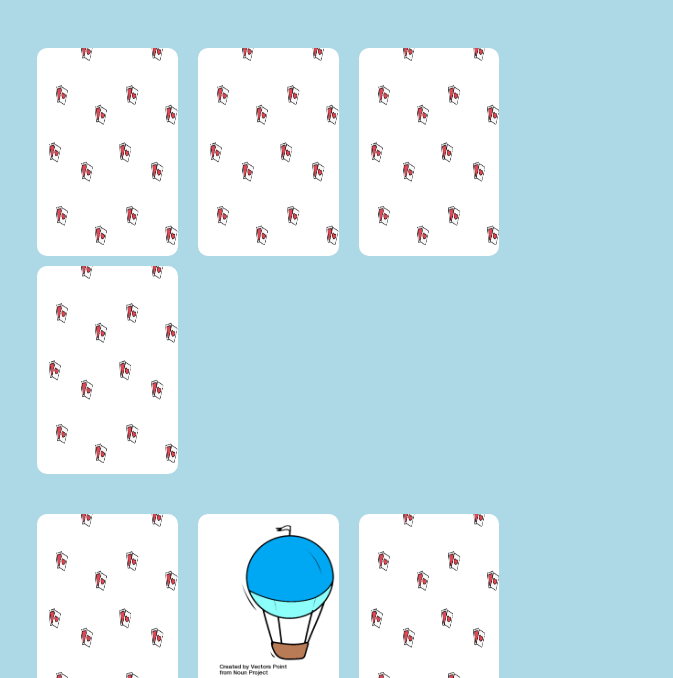
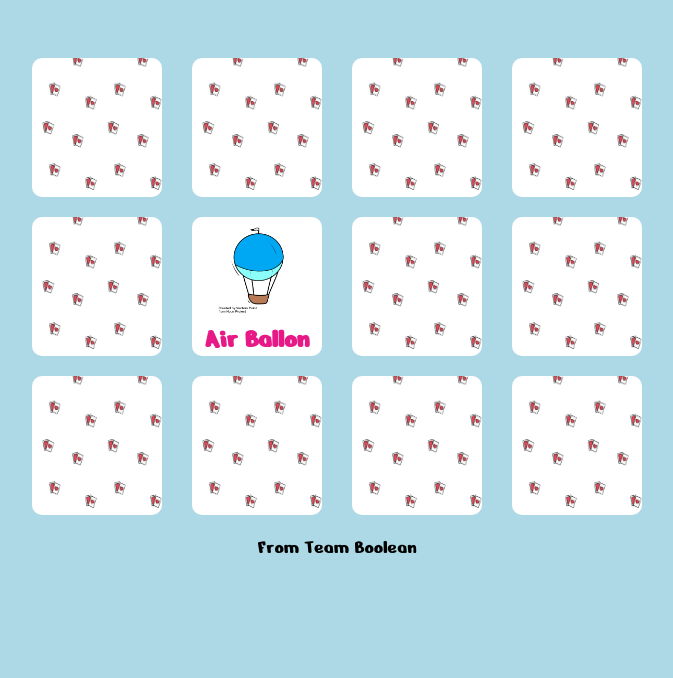
Before and after one commit to Guido-95/html-css-memory, a plain HTML site: page index.html in a window 1280 px wide. Shown: the part 122-800 px from the top of the page, without its empty margins (303-976 px from the left). Drawn offline with Linux system fonts and the light colour scheme.

Commit message:
sistemazioni misure tessera e margini

```diff
--- a/css/style.css
+++ b/css/style.css
@@ -37,6 +37,7 @@ main{
 
 /* tag generici */
 body {
+    white-space: nowrap;
     font-family: 'Nerko One', cursive;
     background-color: #add8e6;
 }
@@ -68,23 +69,24 @@ h2 {
 
 img {
     margin-top: 10px;
-    width: 180px;
-    height: 160px;
+    width: 70%;
     object-fit: contain;
     visibility: hidden;
 }
 
 footer {
+    margin-top: 20px;
     text-align: center;
     font-size: 20px;
 }
 
 /* id blocchi con tessere */
-#blocco_uno,
+/* #blocco_uno,
 #blocco_due,
 #blocco_tre {
-    margin-bottom: 30px ;
-}
+    margin-bottom: 30px;
+} */
+
 
 /* id immagine e titolo sempre girati */
 #tessera_girata {
@@ -96,28 +98,23 @@ footer {
 
 /* classi */
 
-
 .tessera {
-    margin-left: 20px;
-    margin-top: 10px ;
+    margin: 20px 15px 0px 15px;
     border-radius: 10px;
     float: left;
     background-image: url(../img/pattern.png);
     background-size: 100% 58%;
-    height: 92%;
-    width: 22%;
+    width: calc(25% - 30px);
 }
 
 /* tessera girata */
 .tessera_senza_sfondo {
-    margin-left: 20px;
-    margin-top: 10px ;
+    margin: 20px 15px 0px 15px;
     border-radius: 10px;
     float: left;
     background-color:white ;
     background-size: 100% 58%;
-    height: 92%;
-    width: 22%;
+    width: calc(25% - 30px);
 }
 
 .tessera:hover {
--- a/index.html
+++ b/index.html
@@ -118,7 +118,7 @@
     <!-- footer -->
     <footer>
         <div id="footer">
-            <span id="footer"> from team boolean </span>
+            <span id="footer"> From Team Boolean </span>
         </div>
 
     </footer>
```
Also changed, not shown: img/noun_Tram_3134750.png.
